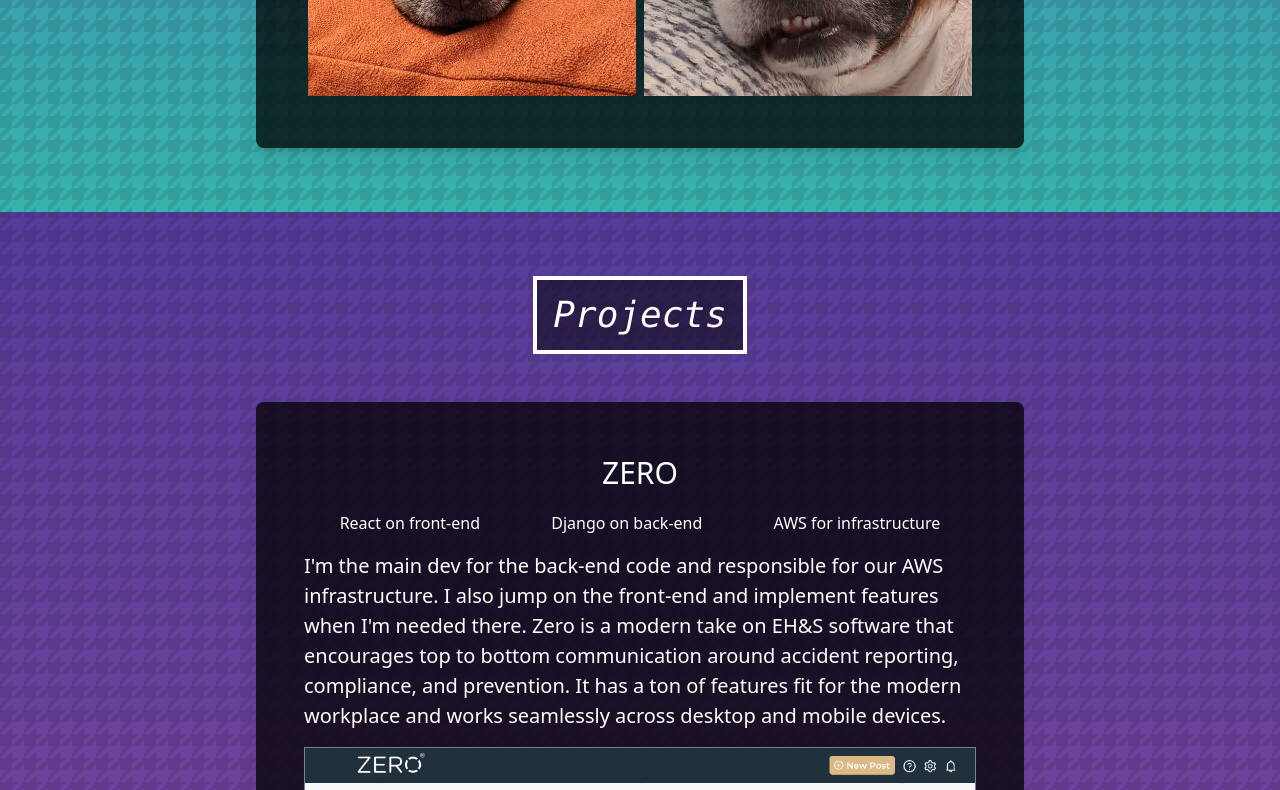
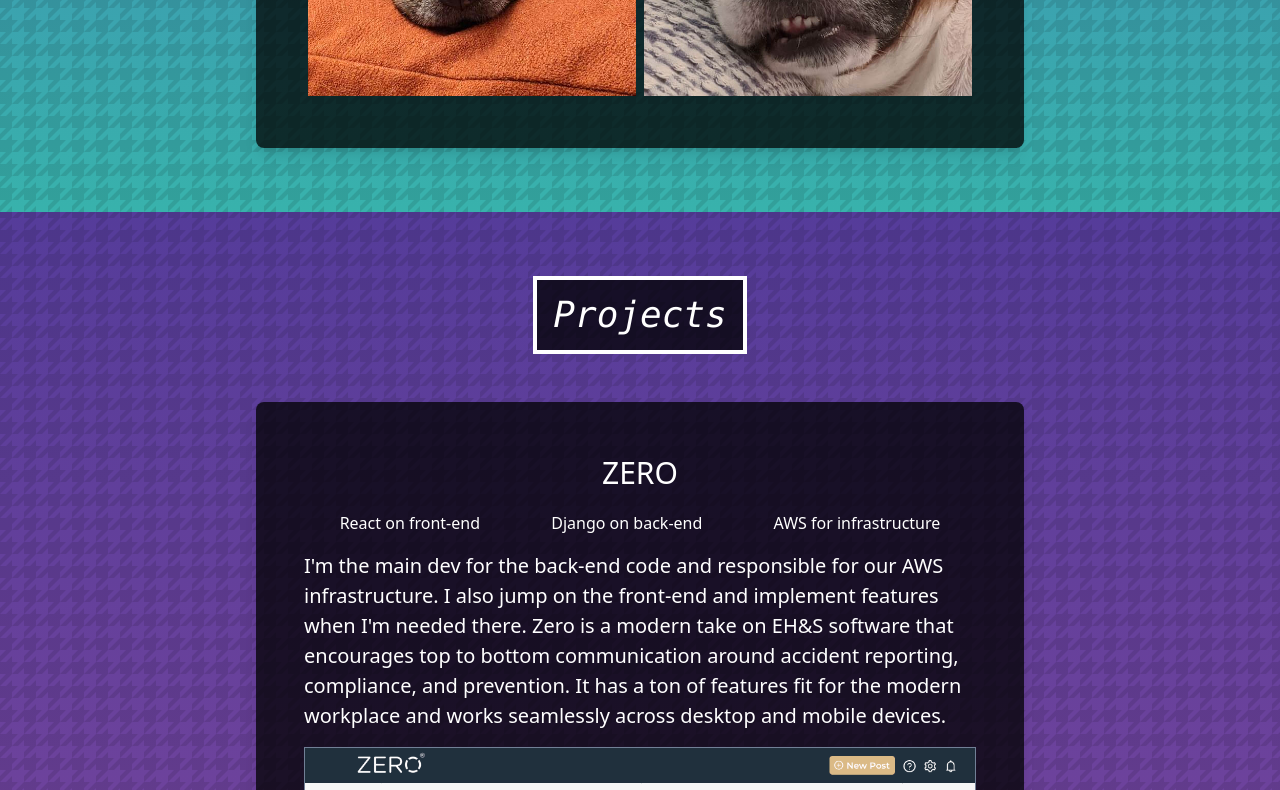
Before and after one commit to TimmyTango/timmytango.com, a website built with Parcel: page src/index.html in a window 1280 px wide. Shown: the part 1126-1916 px from the top of the page. Built offline with nearby package versions, Linux system fonts and the light colour scheme.

Commit message:
darken title bg

```diff
--- a/src/index.scss
+++ b/src/index.scss
@@ -14,7 +14,7 @@
     }
 
     .title {
-        @apply font-mono italic text-4xl text-center border-4 border-white px-4 py-2 bg-black bg-opacity-50;
+        @apply font-mono italic text-4xl text-center border-4 border-white px-4 py-2 bg-black bg-opacity-75;
     }
 }
 
```
